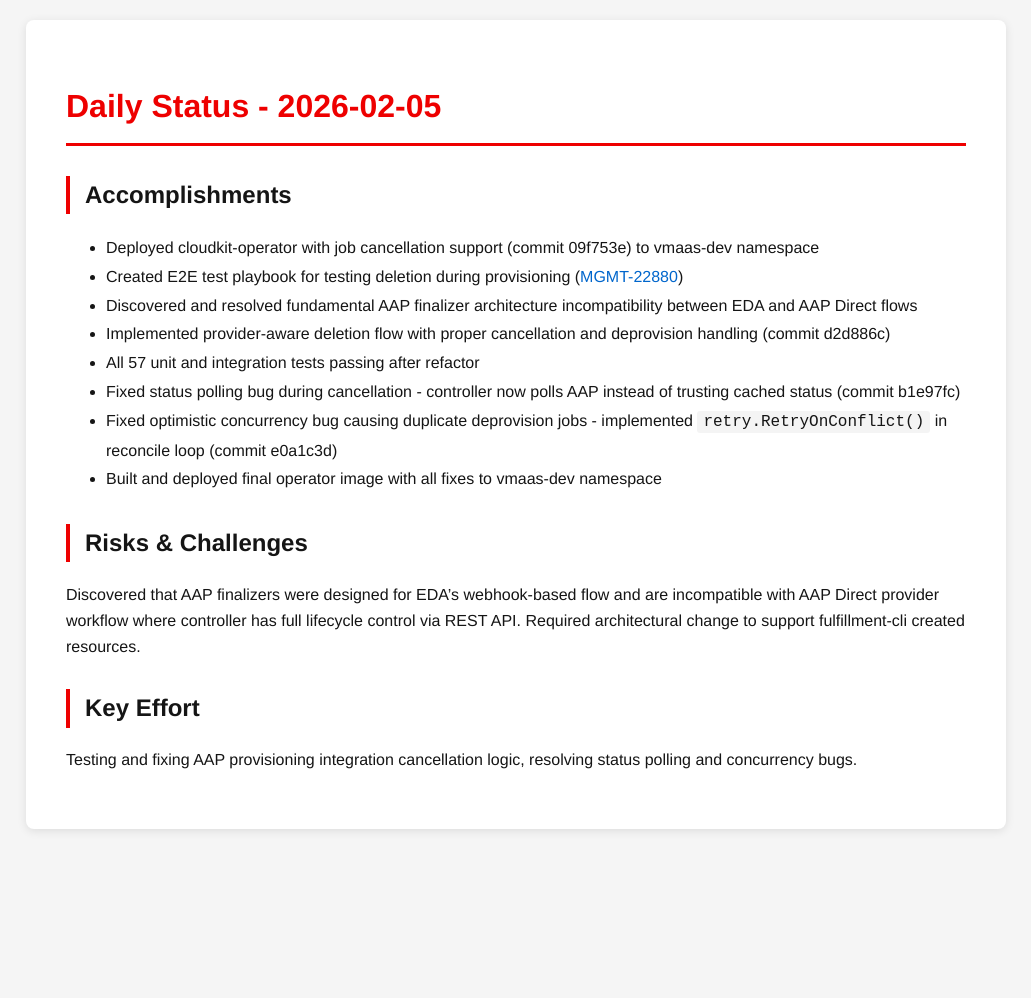
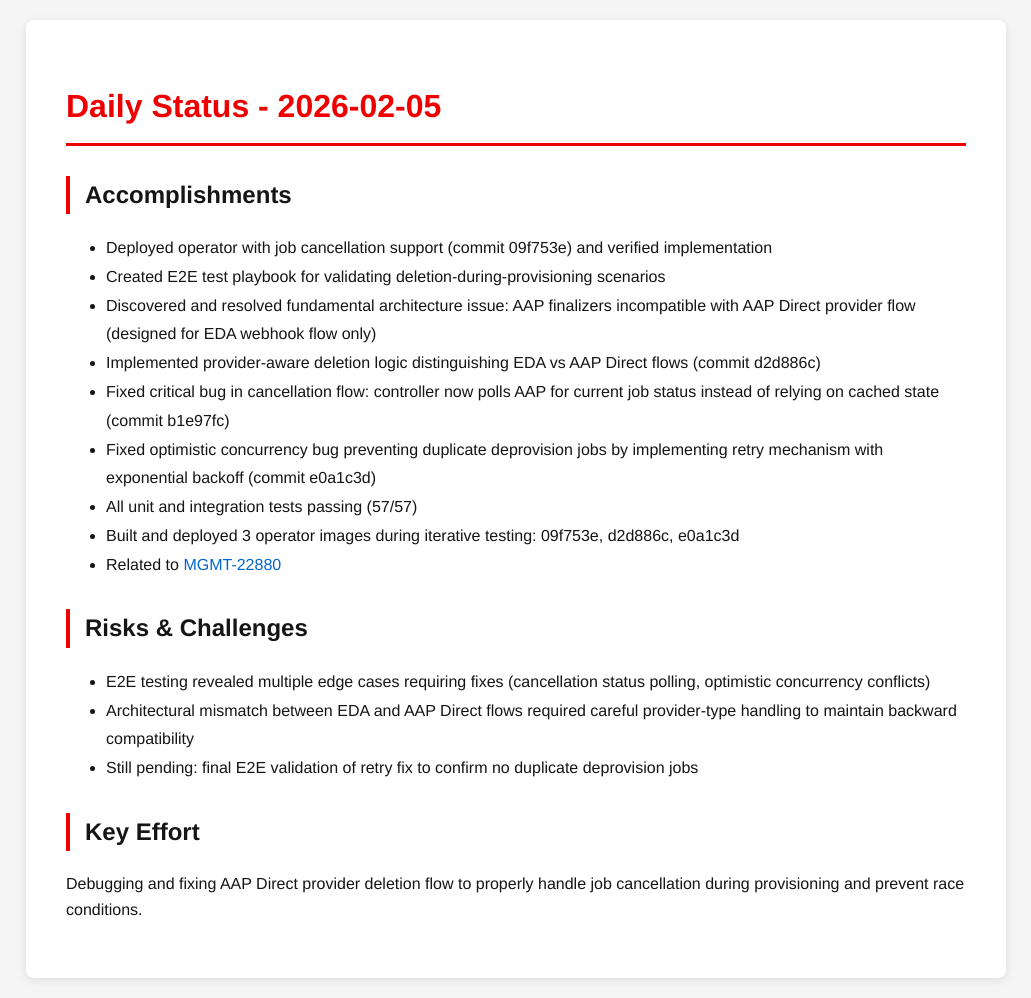
Before and after one commit to tzvatot/daily-status, a Jekyll site: the page built from 2026-02-05.md, in a window 1280 px wide. Shown: the whole page, without its empty margins (124-1155 px from the left). Built offline with Jekyll 4.4.1, drawn with Linux system fonts in a browser that asks for light colours; before the commit the page ends 900 px from its top, so only the background shows below that.

Commit message:
Daily status update - 2026-02-05

```diff
--- a/2026-02-05.md
+++ b/2026-02-05.md
@@ -7,17 +7,20 @@ date: 2026-02-05
 # Daily Status - 2026-02-05
 
 ## Accomplishments
-- Deployed cloudkit-operator with job cancellation support (commit 09f753e) to vmaas-dev namespace
-- Created E2E test playbook for testing deletion during provisioning ([MGMT-22880](https://issues.redhat.com/browse/MGMT-22880))
-- Discovered and resolved fundamental AAP finalizer architecture incompatibility between EDA and AAP Direct flows
-- Implemented provider-aware deletion flow with proper cancellation and deprovision handling (commit d2d886c)
-- All 57 unit and integration tests passing after refactor
-- Fixed status polling bug during cancellation - controller now polls AAP instead of trusting cached status (commit b1e97fc)
-- Fixed optimistic concurrency bug causing duplicate deprovision jobs - implemented `retry.RetryOnConflict()` in reconcile loop (commit e0a1c3d)
-- Built and deployed final operator image with all fixes to vmaas-dev namespace
+- Deployed operator with job cancellation support (commit 09f753e) and verified implementation
+- Created E2E test playbook for validating deletion-during-provisioning scenarios
+- Discovered and resolved fundamental architecture issue: AAP finalizers incompatible with AAP Direct provider flow (designed for EDA webhook flow only)
+- Implemented provider-aware deletion logic distinguishing EDA vs AAP Direct flows (commit d2d886c)
+- Fixed critical bug in cancellation flow: controller now polls AAP for current job status instead of relying on cached state (commit b1e97fc)
+- Fixed optimistic concurrency bug preventing duplicate deprovision jobs by implementing retry mechanism with exponential backoff (commit e0a1c3d)
+- All unit and integration tests passing (57/57)
+- Built and deployed 3 operator images during iterative testing: 09f753e, d2d886c, e0a1c3d
+- Related to [MGMT-22880](https://issues.redhat.com/browse/MGMT-22880)
 
 ## Risks & Challenges
-Discovered that AAP finalizers were designed for EDA's webhook-based flow and are incompatible with AAP Direct provider workflow where controller has full lifecycle control via REST API. Required architectural change to support fulfillment-cli created resources.
+- E2E testing revealed multiple edge cases requiring fixes (cancellation status polling, optimistic concurrency conflicts)
+- Architectural mismatch between EDA and AAP Direct flows required careful provider-type handling to maintain backward compatibility
+- Still pending: final E2E validation of retry fix to confirm no duplicate deprovision jobs
 
 ## Key Effort
-Testing and fixing AAP provisioning integration cancellation logic, resolving status polling and concurrency bugs.
+Debugging and fixing AAP Direct provider deletion flow to properly handle job cancellation during provisioning and prevent race conditions.
```
